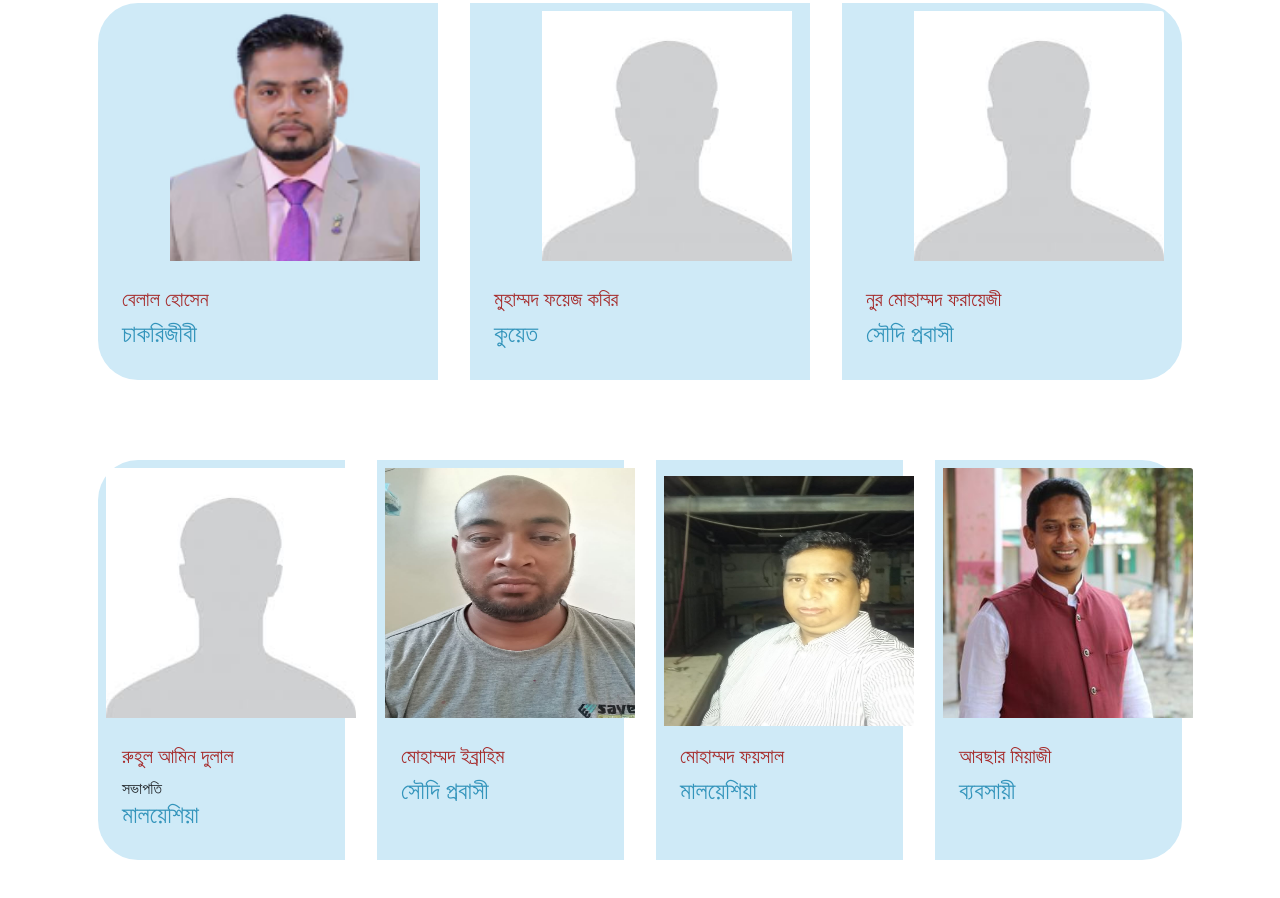
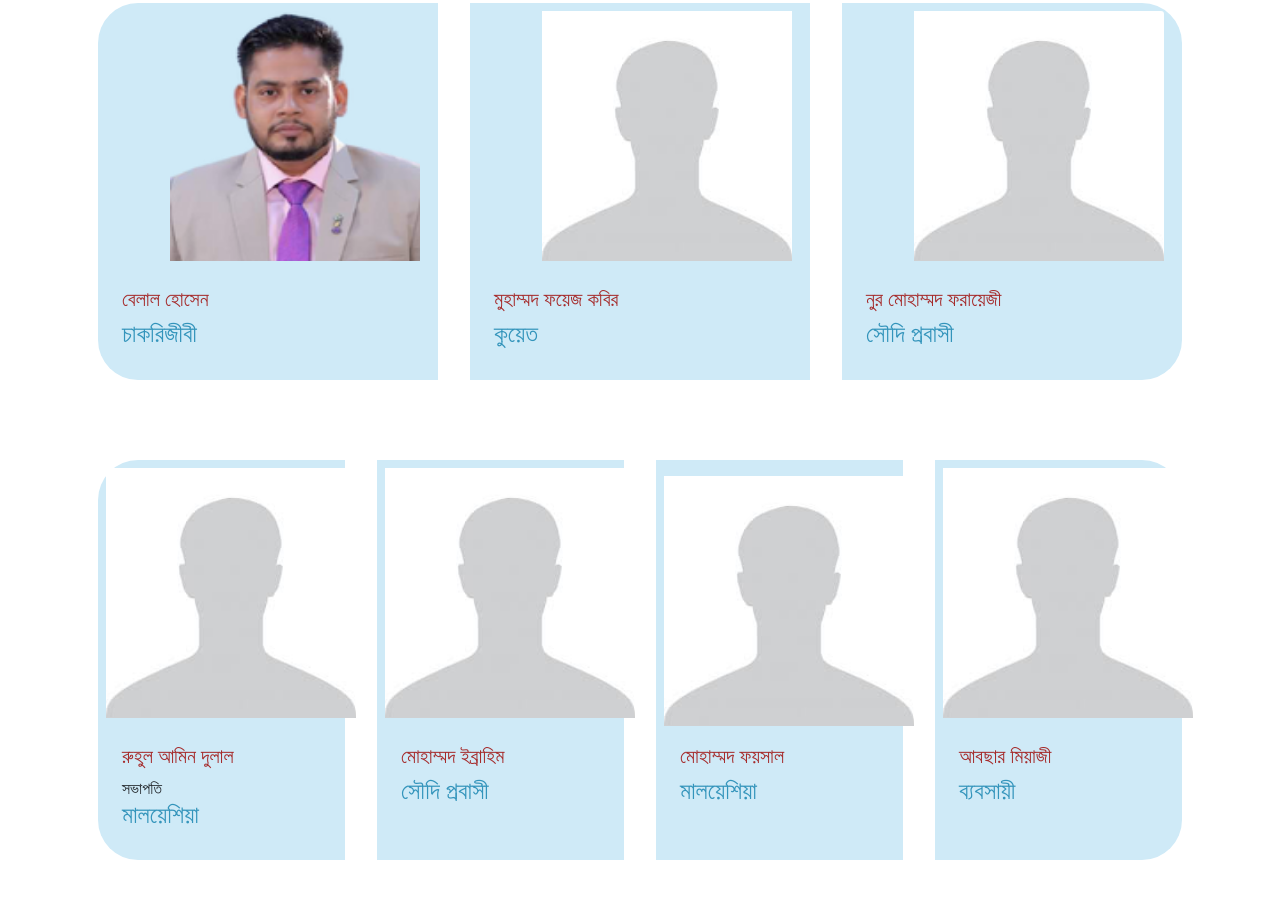
Before and after one commit to sharif02/paikpara, a plain HTML site: page index.html in a window 1280 px wide. Shown: the part 1132-2030 px from the top of the page. Drawn offline with nearby package versions, Linux system fonts and the light colour scheme.

Commit message:
code updated

```diff
--- a/index.html
+++ b/index.html
@@ -173,7 +173,7 @@
                 <div class="card m-3 p-2 cards">
                     <div class="singlecard">
                         <div class="image">
-                            <img class="card-img-top w-100 h-100" src="images/Soddi.jpg" alt="Card image cap">
+                            <img class="card-img-top w-100 h-100" src="images/mainuddin.jpg" alt="Card image cap">
                         </div>
                         <div class="card-body">
                             <h5 class="card-title name">মোহাম্মদ ইব্রাহিম</h5>
@@ -183,7 +183,7 @@
                 </div>
                 <div class="card m-3 p-2 b-0 cards">
                     <div class="image">
-                        <img class="card-img-top w-100 h-100 mt-2" src="images/forayezi.jpg" alt="Card image cap">
+                        <img class="card-img-top w-100 h-100 mt-2" src="images/mainuddin.jpg" alt="Card image cap">
                     </div>
                     <div class="card-body">
                         <h5 class="card-title name">মোহাম্মদ ফয়সাল</h5>
@@ -192,7 +192,7 @@
                 </div>
                 <div class="card m-3 p-2 cards">
                     <div class="image">
-                        <img class="card-img-top w-100 h-100" src="images/absar.jpg" alt="Card image cap">
+                        <img class="card-img-top w-100 h-100" src="images/mainuddin.jpg" alt="Card image cap">
                     </div>
                     <div class="card-body">
                         <h5 class="card-title name">আবছার মিয়াজী</h5>
```
